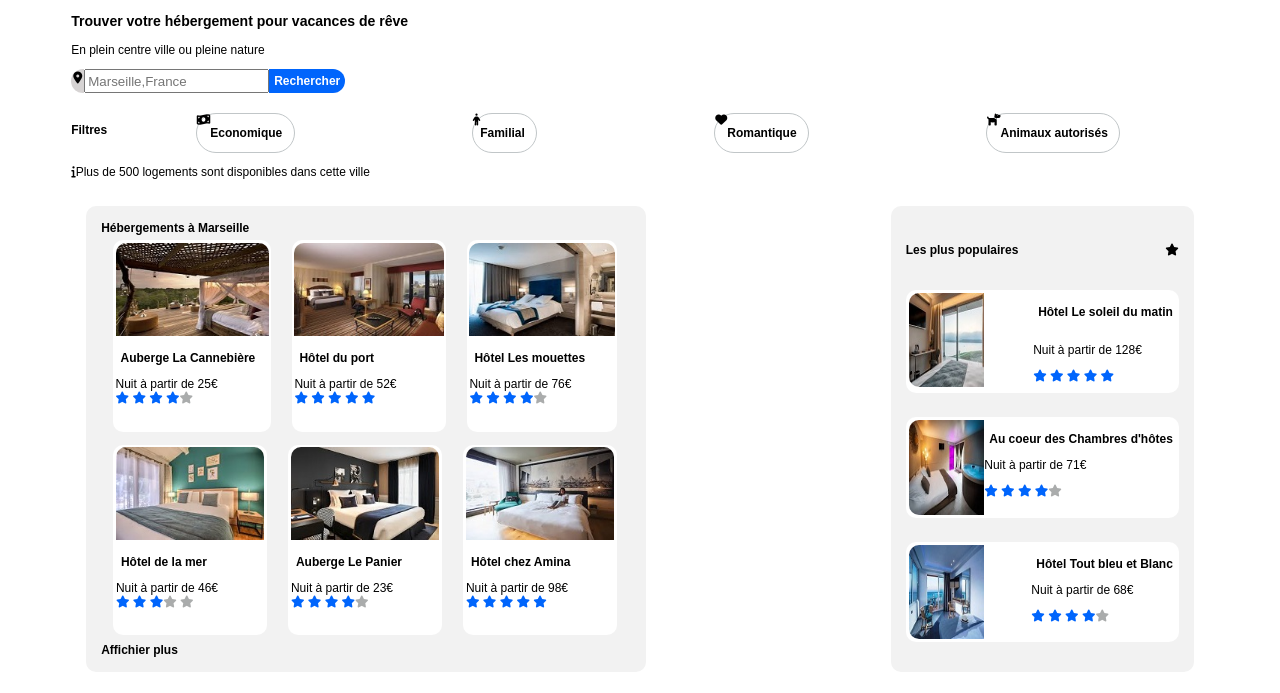
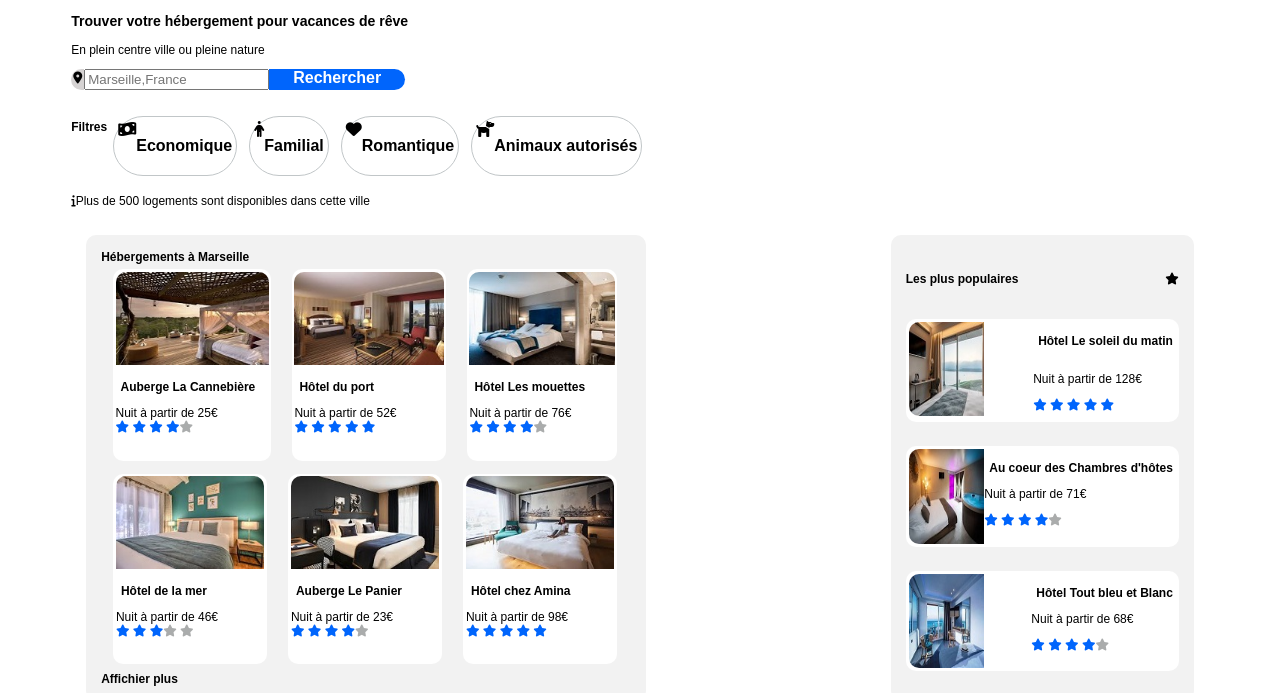
Before and after one commit to narsemjosue/projet_html_css_booki, a plain HTML site: page index.html in a window 1280 px wide. Shown: the part 118-811 px from the top of the page. Drawn offline with Linux system fonts and the light colour scheme; a web font is replaced by a local one.

Commit message:
alignement des icone, insertion de logo

```diff
--- a/style.css
+++ b/style.css
@@ -29,10 +29,13 @@ label
 {
 	background-color: #0065fc;
 	font-weight: bold;
-	border-top-right-radius: 20px;
-	border-bottom-right-radius: 20px;
-	padding: 5px;
 	color: white;
+	border: none;
+	border-radius: 0 1rem 1rem 0;
+	padding: 0 1.5rem;
+	font-family: 'Raleway', sans-serif;
+	font-size: 1rem;
+	cursor: pointer;
 }
 /*Localisation+Label+zone de texte*/
 #localisation{
@@ -67,6 +70,12 @@ label
 .icone{
 	display: flex;
 	justify-content: space-between;
+	font-weight: bold;
+	border: none;
+	border-radius: 6px;
+	font-family: 'Raleway', sans-serif;
+	font-size: 1rem;
+	padding: 4px;
 }
 .etoile{
 	display: flex;
@@ -81,13 +90,9 @@ label
 .fil {
 	border: 1px solid rgb(193, 198, 200);
 	display: flex;
-	align-items: baseline;
-	padding-left: -4%;
-	padding-top: -4%;
-	padding-right: 1%;
-	margin: auto;
-	border-radius: 20px;
 	font-weight: bold;
+	border-radius: 3rem;
+	margin: 6px;
 }
 
 h1 {
```
